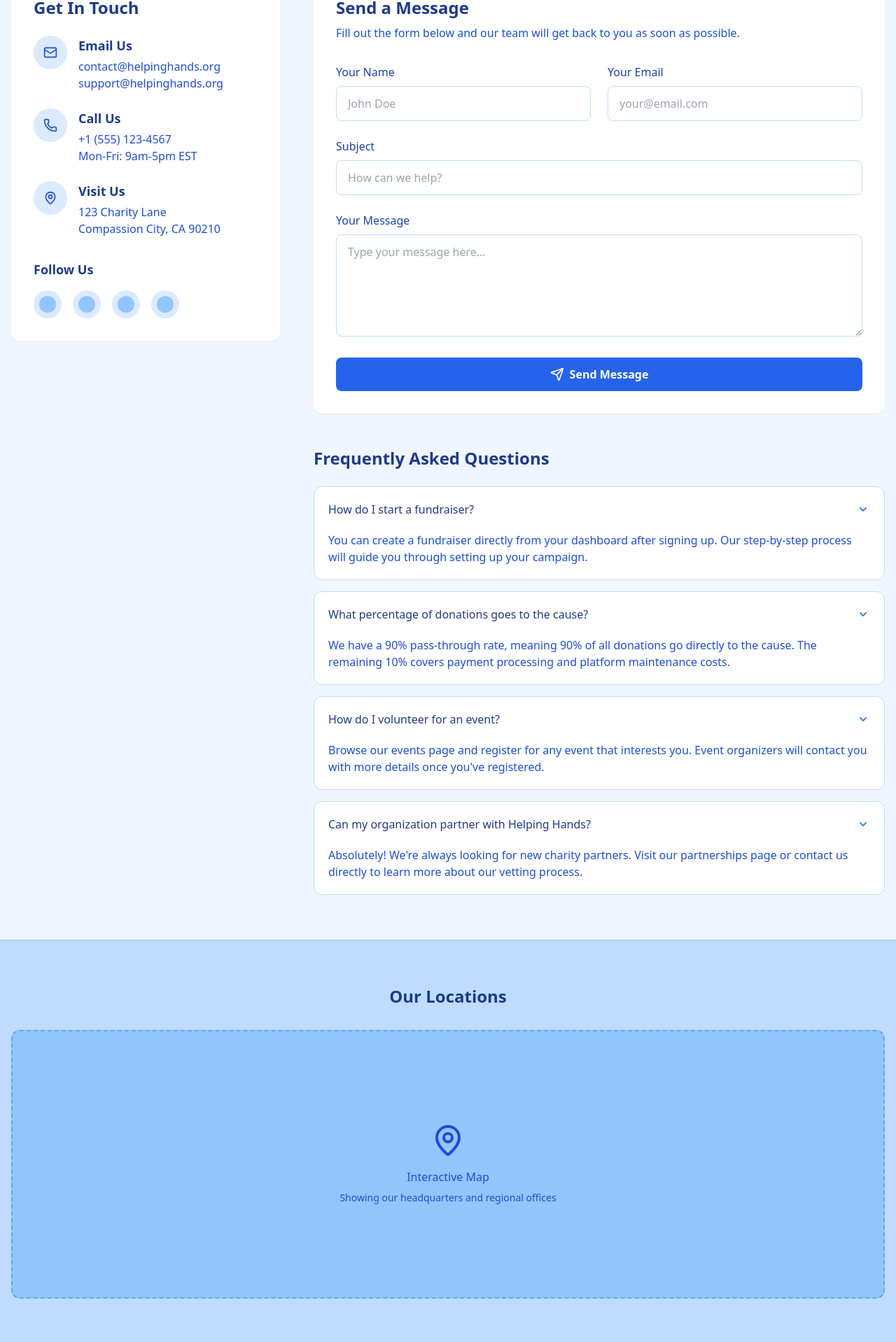
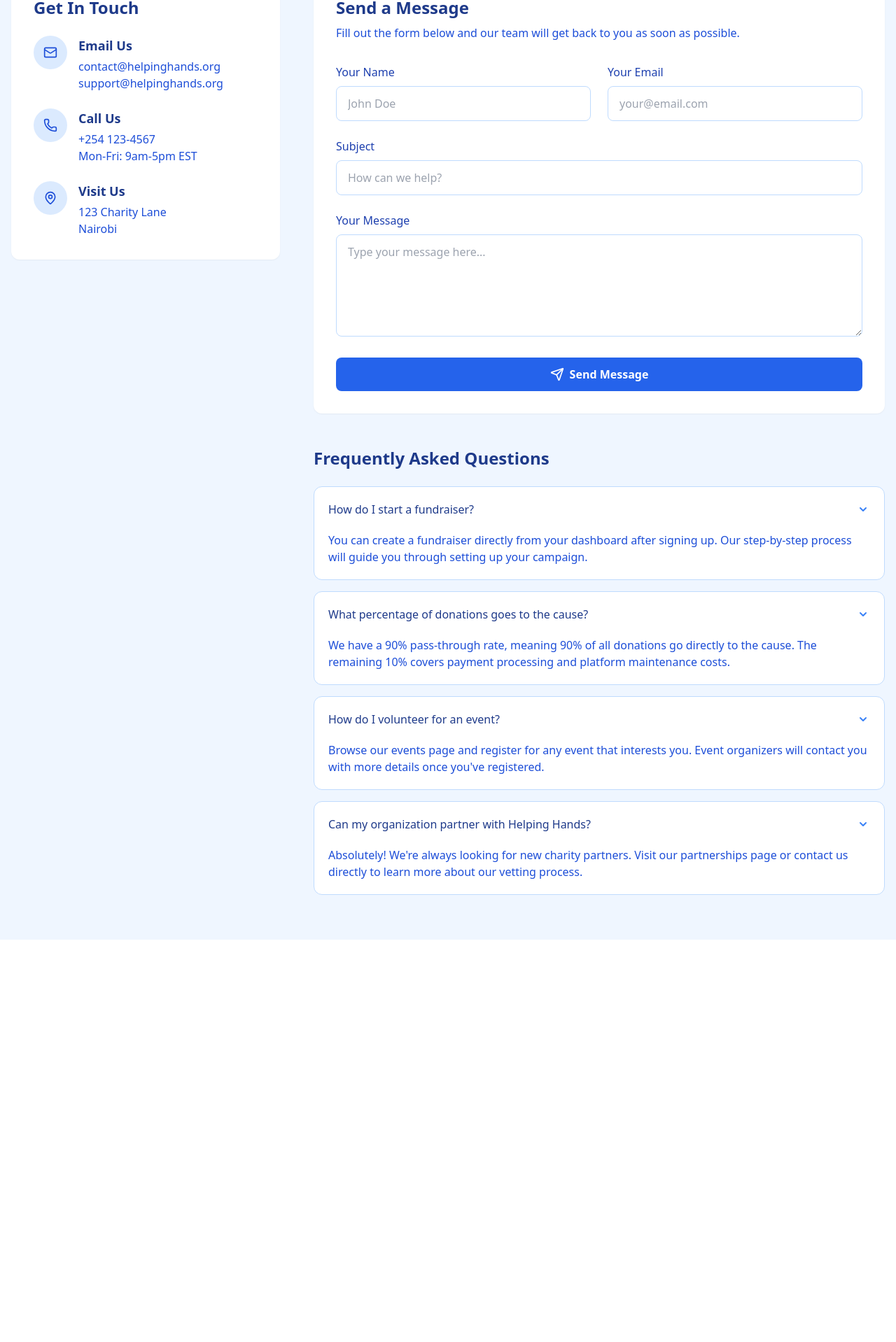
Before and after one commit to AlghaniHasbulla/Helping-hands, a React (Vite) app in the folder client/: page /contacts in a window 1280 px wide. Shown: the part 475-2393 px from the top of the page at 70% size. After the commit the page ends 1818 px from the top, so only its background shows below. Built offline with nearby package versions, Linux system fonts and the light colour scheme.

Commit message:
cleaning up

```diff
--- a/client/src/components/About/About.jsx
+++ b/client/src/components/About/About.jsx
@@ -152,9 +152,6 @@ const About = () => {
           </div>
         </div>
 
-        <div className="bg-blue-200 border-2 border-dashed border-blue-300 rounded-xl w-full h-96 flex items-center justify-center text-blue-700 mb-16">
-          <span>Impact Infographic</span>
-        </div>
       </div>
 
       {/* Our Team */}
@@ -184,38 +181,11 @@ const About = () => {
             ))}
           </div>
 
-          <div className="text-center mt-12">
-            <Link
-              to="/careers"
-              className="inline-block bg-blue-600 hover:bg-blue-700 text-white font-bold py-3 px-8 rounded-full transition-colors"
-            >
-              Join Our Team
-            </Link>
-          </div>
+
         </div>
       </div>
 
-      {/* Partners */}
-      <div className="bg-blue-100 py-16">
-        <div className="max-w-7xl mx-auto px-4">
-          <div className="text-center mb-12">
-            <h2 className="text-3xl font-bold text-blue-900 mb-4">Our Partners</h2>
-            <p className="text-blue-700 max-w-3xl mx-auto">
-              We collaborate with organizations that share our commitment to positive change
-            </p>
-          </div>
 
-          <div className="grid grid-cols-2 md:grid-cols-4 gap-8">
-            {[...Array(8)].map((_, i) => (
-              <div key={i} className="bg-white p-8 rounded-xl shadow-sm flex items-center justify-center">
-                <div className="bg-blue-200 border-2 border-dashed border-blue-300 w-24 h-24 rounded-full flex items-center justify-center text-blue-700">
-                  Logo {i+1}
-                </div>
-              </div>
-            ))}
-          </div>
-        </div>
-      </div>
     </div>
   );
 };
--- a/client/src/components/Auth/SignIn/SignIn.jsx
+++ b/client/src/components/Auth/SignIn/SignIn.jsx
@@ -99,9 +99,6 @@ const SignIn = () => {
               placeholder="Enter your password"
               required
             />
-            <div className="text-right mt-1">
-              <Link to="/forgot-password" className="text-xs md:text-sm text-blue-600 hover:text-blue-800 hover:underline">Forgot password?</Link>
-            </div>
           </div>
 
           <button
--- a/client/src/components/Causes/Causes.jsx
+++ b/client/src/components/Causes/Causes.jsx
@@ -329,12 +329,6 @@ const Causes = () => {
               </div>
             </div>
             <div className="md:w-1/3 flex justify-center">
-              <Link
-                to="/monthly-giving"
-                className="bg-white text-blue-700 hover:bg-blue-50 font-bold py-3 px-8 rounded-full text-center transition-colors"
-              >
-                Learn More
-              </Link>
             </div>
           </div>
         </div>
--- a/client/src/components/Contacts/Contacts.jsx
+++ b/client/src/components/Contacts/Contacts.jsx
@@ -73,7 +73,7 @@ const Contact = () => {
                   </div>
                   <div>
                     <h3 className="text-lg font-semibold text-blue-900 mb-1">Call Us</h3>
-                    <p className="text-blue-700">+1 (555) 123-4567</p>
+                    <p className="text-blue-700">+254 123-4567</p>
                     <p className="text-blue-700">Mon-Fri: 9am-5pm EST</p>
                   </div>
                 </div>
@@ -85,25 +85,12 @@ const Contact = () => {
                   <div>
                     <h3 className="text-lg font-semibold text-blue-900 mb-1">Visit Us</h3>
                     <p className="text-blue-700">123 Charity Lane</p>
-                    <p className="text-blue-700">Compassion City, CA 90210</p>
+                    <p className="text-blue-700">Nairobi</p>
                   </div>
                 </div>
               </div>
 
-              <div className="mt-8">
-                <h3 className="text-lg font-semibold text-blue-900 mb-4">Follow Us</h3>
-                <div className="flex space-x-4">
-                  {[...Array(4)].map((_, i) => (
-                    <a
-                      key={i}
-                      href="#"
-                      className="bg-blue-100 w-10 h-10 rounded-full flex items-center justify-center text-blue-700 hover:bg-blue-200 transition-colors"
-                    >
-                      <div className="bg-blue-300 rounded-full w-6 h-6"></div>
-                    </a>
-                  ))}
-                </div>
-              </div>
+
             </div>
           </div>
 
@@ -254,19 +241,7 @@ const Contact = () => {
         </div>
       </div>
 
-      {/* Map Section */}
-      <div className="bg-blue-200 border-t border-b border-blue-300 py-16">
-        <div className="max-w-7xl mx-auto px-4">
-          <h2 className="text-2xl font-bold text-blue-900 mb-8 text-center">Our Locations</h2>
-          <div className="bg-blue-300 border-2 border-dashed border-blue-400 rounded-xl w-full h-96 flex items-center justify-center text-blue-700">
-            <div className="text-center">
-              <MapPin className="w-12 h-12 mx-auto mb-4" />
-              <p>Interactive Map</p>
-              <p className="text-sm mt-2">Showing our headquarters and regional offices</p>
-            </div>
-          </div>
-        </div>
-      </div>
+
     </div>
   );
 };
--- a/client/src/components/Events/Events.jsx
+++ b/client/src/components/Events/Events.jsx
@@ -50,12 +50,7 @@ const Events = () => {
             >
               Host an Event
             </Link>
-            <Link
-              to="/volunteer"
-              className="bg-transparent border-2 border-white hover:bg-blue-700 text-white font-bold py-3 px-6 rounded-full transition duration-300"
-            >
-              Become a Volunteer
-            </Link>
+
           </div>
         </div>
       </div>
@@ -159,41 +154,6 @@ const Events = () => {
               </button>
             </div>
 
-            <div className="bg-white rounded-xl shadow-sm p-6 mb-8">
-              <h3 className="text-xl font-bold text-blue-900 mb-4">Volunteer Spotlight</h3>
-              <div className="flex items-center mb-4">
-                <div className="bg-blue-200 rounded-full w-16 h-16 flex items-center justify-center text-blue-800 font-bold mr-4">
-                  MJ
-                </div>
-                <div>
-                  <h4 className="font-bold text-blue-900">Maria Johnson</h4>
-                  <p className="text-blue-700">32 events participated</p>
-                </div>
-              </div>
-              <p className="text-blue-800 italic mb-4">
-                "Volunteering through Helping Hands has been one of the most rewarding experiences of my life."
-              </p>
-              <button className="w-full border border-blue-600 text-blue-600 hover:bg-blue-50 font-medium py-2 px-4 rounded-lg transition-colors">
-                Become a Volunteer
-              </button>
-            </div>
-
-            <div className="bg-gradient-to-r from-blue-500 to-blue-700 rounded-xl shadow-lg p-6 text-white">
-              <h3 className="text-xl font-bold mb-4">Subscribe to Events</h3>
-              <p className="mb-4 opacity-90">
-                Get notified about upcoming events in your area.
-              </p>
-              <div className="space-y-4">
-                <input
-                  type="email"
-                  placeholder="Your email"
-                  className="w-full px-4 py-3 rounded-lg text-blue-900"
-                />
-                <button className="w-full bg-white text-blue-700 hover:bg-blue-50 font-bold py-3 rounded-lg transition-colors">
-                  Subscribe
-                </button>
-              </div>
-            </div>
           </div>
         </div>
       </div>
```
